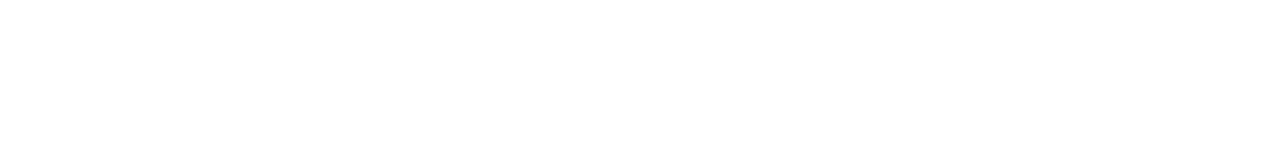
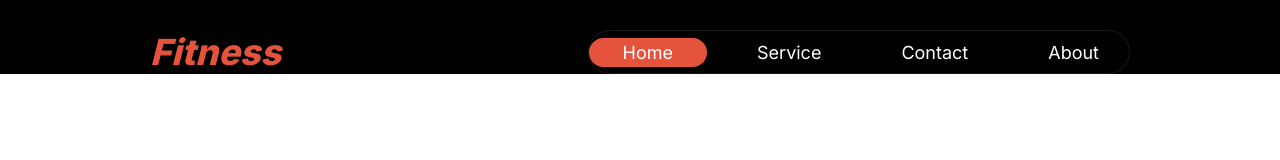
Before and after one commit to nipajesmin/fitness, a plain HTML site: page index.html in a window 1280 px wide. Drawn offline with Linux system fonts and the light colour scheme.

Commit message:
add nav bar

```diff
--- a/index.html
+++ b/index.html
@@ -4,8 +4,38 @@
     <meta charset="UTF-8">
     <meta name="viewport" content="width=device-width, initial-scale=1.0">
     <title>fitness</title>
+    <link rel="stylesheet" href="style/style.css">
 </head>
-<body>
+<body class="inter">
+    <header>
+        <nav class="nav-container">
+            <h3><i>Fitness</i></h3>
+            <ul class="nav-details">
 
+                <li class="home"><a href="home.html">Home</a></li>
+                <li><a href="service.html">Service</a></li>
+                <li><a href="contact.html">Contact</a></li>
+                <li><a href="about.html">About</a></li>
+
+
+            </ul>
+
+        </nav>
+        <div>
+            <div>
+
+            </div>
+            <div>
+
+            </div>
+        </div>
+
+    </header>
+    <main>
+
+    </main>
+    <footer>
+
+    </footer>
 </body>
 </html>
--- /dev/null
+++ b/style/style.css
@@ -0,0 +1,57 @@
+@import url('https://fonts.googleapis.com/css2?family=Inter:wght@100..900&display=swap');
+
+.inter{
+    font-family: "Inter", sans-serif;
+    font-optical-sizing: auto;
+    font-weight: 600;
+    font-style: normal;
+    font-variation-settings:
+      "slnt" 0;
+}
+
+*{
+    margin: 0;
+    padding: 0;
+}
+  /* nav style */
+header{
+    padding-left: 150px;
+    padding-right: 150px;
+    padding-top: 30px;
+    background-color: black;
+
+}
+header li{
+    list-style: none;
+    padding-left: 30px;
+    padding-right: 30px;
+}
+header a{
+    text-decoration: none;
+    color: rgb(255, 255, 255);
+    font-size: 18px;
+    font-weight: 400;
+}
+nav h3{
+    color: rgb(230, 83, 60);
+    font-size: 36px;
+    font-weight: 800;
+}
+.nav-container{
+    display: flex;
+    justify-content: space-between;
+}
+.nav-details{
+    display: flex;
+    justify-content: space-between;
+    align-items: center;
+    gap: 20px;
+    border: 1px solid rgba(255, 255, 255, 0.1);
+    border-radius: 39px;
+
+}
+.home{
+    border: 4px solid rgb(230, 83, 60);
+    border-radius: 46px;
+    background: rgb(230, 83, 60);
+}
```
